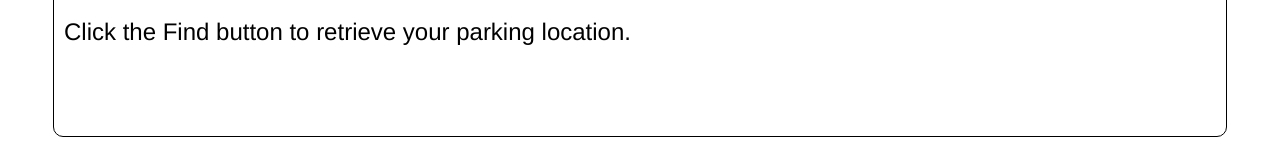
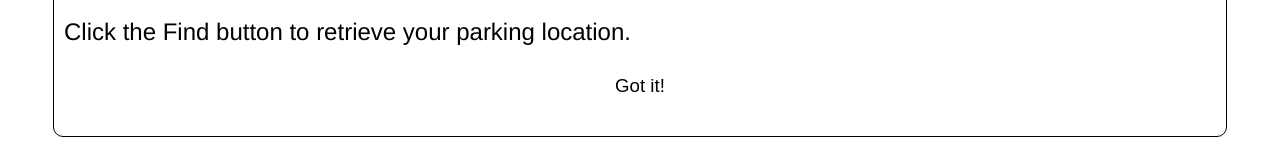
Before and after one commit to JPDvlpr/Park-It, a plain HTML site: page index.html in a window 1280 px wide. Shown: the part 139-289 px from the top of the page. Drawn offline with nearby package versions, Linux system fonts and the light colour scheme; some packages are replaced by stand-ins of ours.

Commit message:
made got it button visible

```diff
--- a/styles/park-it-ios.css
+++ b/styles/park-it-ios.css
@@ -21,6 +21,7 @@ button{
 }
 
 #gotIt{
-    color: white;
+    border: gray;
+    color: black;
     border-radius: 5px;
 }
```
